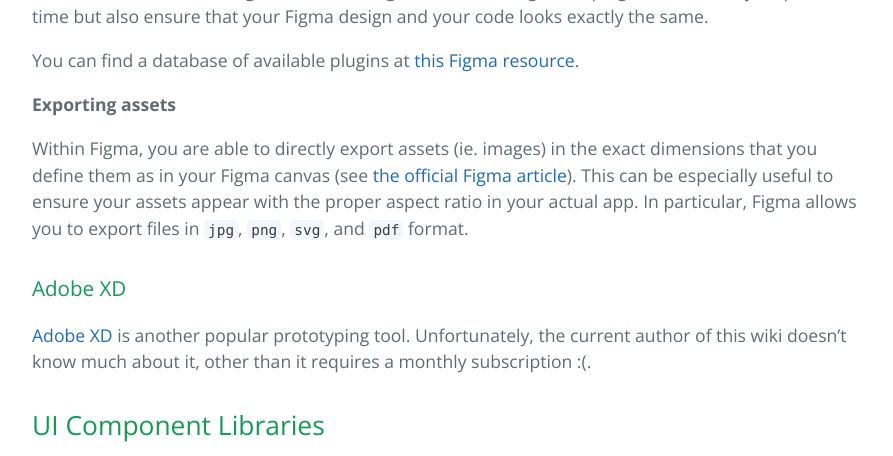
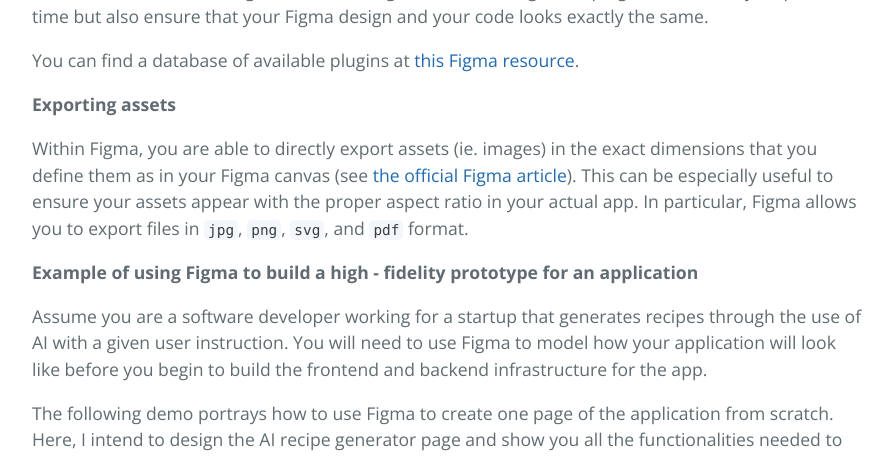
Before and after one commit to learning-software-engineering/learning-software-engineering.github.io, a Jekyll site: the page built from Topics/User_Experience.md, in a window 1280 px wide and 1400 px high, scrolled down 13564 px. Shown: the top 456 px of the window, without its empty margins (192-1085 px from the left). Built offline with Jekyll 4.4.1, drawn with Linux system fonts in a browser that asks for light colours; our own code applies the rules of GitHub Pages for plain Markdown files; some of the changed text lies outside the part shown.

Commit message:
added figma demos on how to create a page for a high fidelity prototype design of an app using Figma and how to navigate across pages using linking features

```diff
--- a/Topics/User_Experience.md
+++ b/Topics/User_Experience.md
@@ -334,6 +334,21 @@
 
 Within Figma, you are able to directly export assets (ie. images) in the exact dimensions that you define them as in your Figma canvas (see [the official Figma article](https://help.figma.com/hc/en-us/articles/360040028114-Export-from-Figma)). This can be especially useful to ensure your assets appear with the proper aspect ratio in your actual app. In particular, Figma allows you to export files in `jpg`, `png`, `svg`, and `pdf` format.
 
+**Example of using Figma to build a high - fidelity prototype for an application**
+
+Assume you are a software developer working for a startup that generates recipes through the use of AI with a given user instruction. You will need to use Figma to model how your application will look like before you begin to build the frontend and backend infrastructure for the app.
+
+The following demo portrays how to use Figma to create one page of the application from scratch. Here, I intend to design the AI recipe generator page and show you all the functionalities needed to design a page with Figma.
+
+Demo 1: [![Video Thumbnail](https://youtu.be/9lKGtSVN7HY)](https://youtu.be/9lKGtSVN7HY)
+
+
+Th next demo portrays how to use Figma to link between pages through the use of buttons. You can navigate to many pages from your current page, thus synthesizing the visual aspect of how the app should work at a high level.
+
+
+Demo 2:[![Video Thumbnail](https://youtu.be/Ds0aJOuNZag)](https://youtu.be/Ds0aJOuNZag)
+
+
 ### Adobe XD
 
 [Adobe XD](https://www.adobe.com/products/xd/learn/get-started/what-is-adobe-xd-used-for.html) is another popular prototyping tool. Unfortunately, the current author of this wiki doesn't know much about it, other than it requires a monthly subscription :(.
```
